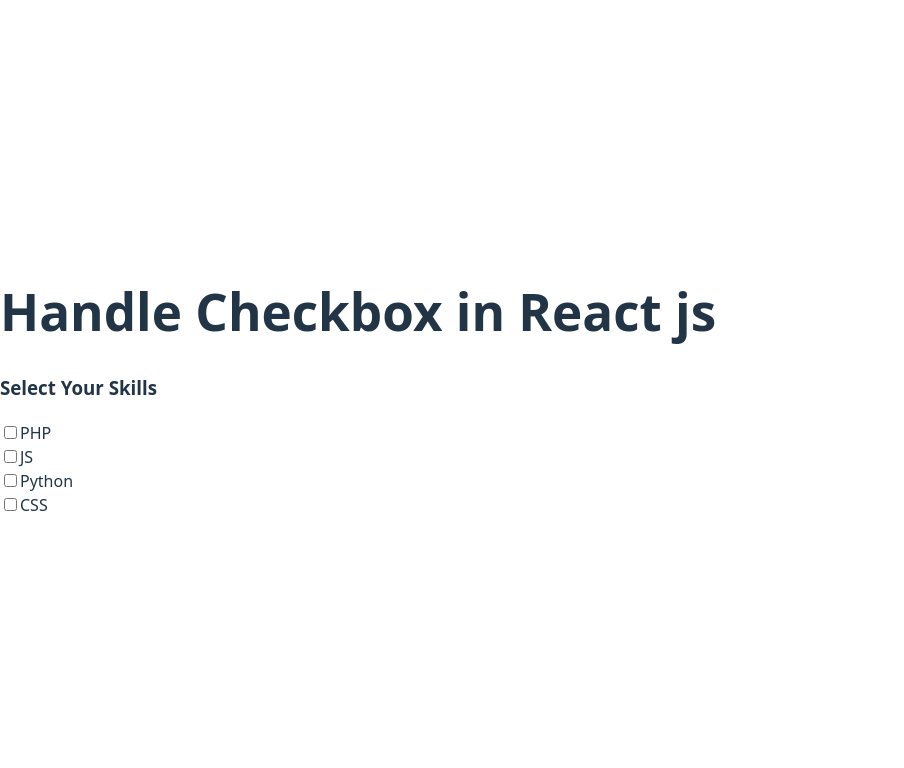
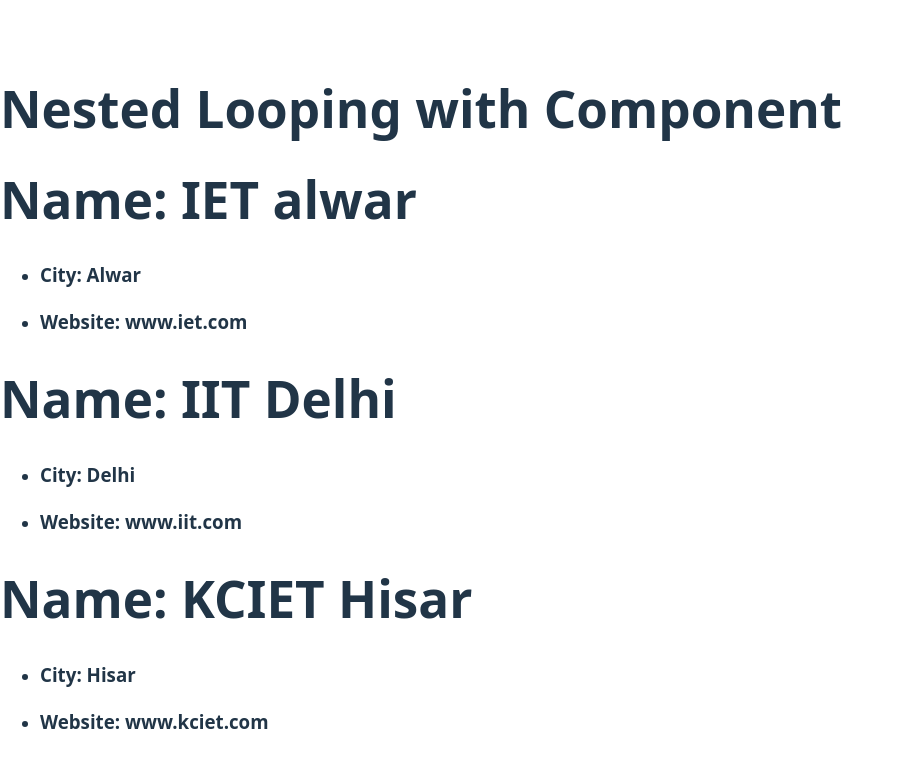
Before and after one commit to MuqhtadeerM/first-react-project, a React (Vite) app in the folder MultipleCoditions/: page / in a window 1280 px wide. Shown: the top 768 px of the page, without its empty margins (0-904 px from the left). Built offline with nearby package versions, Linux system fonts and the light colour scheme.

Commit message:
clock added

```diff
--- a/MultipleCoditions/src/App.jsx
+++ b/MultipleCoditions/src/App.jsx
@@ -1,5 +1,6 @@
 // import { useState } from "react";
-import Skillls from "./Skillls";
+// import User from "./Users"
+// import Skillls from "./Skillls";
 // import Usesr from "./Usesr";
 // import College from "./College";
 // import Student from "./Student";
@@ -162,7 +163,8 @@
     )
 }
 export default App;
-*/
+
+
 
 function App() {
     return(
@@ -174,3 +176,269 @@
 }
 
 export default App;
+
+
+
+function App() {
+
+    const [gender, setGender] = useState('')
+    const [city, setCity] = useState('')
+    return (
+        <div>
+
+            <h1>Handle the radio buttons and Drop downs</h1>
+            <h4>Select Gender</h4>
+            <input value={"male"} onChange={(event)=>setGender(event.target.value)} type="radio" name="gender" id="male" />
+            <label htmlFor="male">Male</label>
+            <input value={"female"} onChange={(event)=>setGender(event.target.value)} type="radio" name="gender" checked={gender=='female'} id="male" />
+            <label htmlFor="male" >Female</label>
+            <h4>Selected Gender :{gender}</h4>
+
+            <br></br>
+            <h4>Select the appropirate City</h4>
+            <select onChange={(event)=>setCity(event.target.value)} defaultValue={"nepal"}>
+                <option value="nepal">Nepal</option>
+                <option value="uae">UAE</option>
+                <option value="us">USA</option>
+                <option value="un">UN</option>
+
+            </select>
+        </div>
+    )
+}
+
+export default App;
+
+
+function App() {
+  const userNames = ["anil", "sam", "loakath"];
+  const userData = [
+    {
+      name: "anil",
+      age: "25",
+      email: "anil@gmail.com",
+      id: 1,
+    },
+    {
+      name: "sam",
+      age: "36",
+      email: "sam@test.com",
+      id: 2,
+    },
+    {
+      name: "loakath",
+      age: "77",
+      email: "lock@test.com",
+      id: 3,
+    },
+  ];
+
+  return (
+    <div>
+      <h1>loop in jsx with Map Function</h1>
+      <table border="1">
+        <thead>
+          <tr>
+            <td>Id</td>
+            <td>Name</td>
+            <td>Email</td>
+            <td>Age</td>
+          </tr>
+        </thead>
+        <tbody>
+          {userData.map((user) => (
+            <tr key={user.id}>
+              <td>{user.id}</td>
+              <td>{user.name}</td>
+              <td>{user.email}</td>
+              <td>{user.age}</td>
+            </tr>
+          ))}
+        </tbody>
+      </table>
+
+      <br></br>
+      <h4>Dummy Data</h4>
+      <table border="1">
+        <thead>
+          <tr>
+            <td>ID</td>
+            <td>Name</td>
+            <td>Email</td>
+            <td>Age</td>
+          </tr>
+        </thead>
+        <tbody>
+          <tr>
+            <td>1</td>
+            <td>anil</td>
+            <td>anil@test.com</td>
+            <td>25</td>
+          </tr>
+          <tr>
+            <td>1</td>
+            <td>anil</td>
+            <td>anil@test.com</td>
+            <td>25</td>
+          </tr>
+        </tbody>
+      </table>
+    </div>
+  );
+}
+
+export default App;
+
+
+function App() {
+  const userData = [
+    {
+      name: "anil",
+      age: "25",
+      email: "anil@gmail.com",
+      id: 1,
+    },
+    {
+      name: "sam",
+      age: "36",
+      email: "sam@test.com",
+      id: 2,
+    },
+    {
+      name: "loakath",
+      age: "77",
+      email: "lock@test.com",
+      id: 3,
+    },
+  ];
+  return(
+    <div>
+        <h4>Reuse the div components in Loop</h4>
+        {
+            userData.map((user)=> (
+                <div key={user.id}>
+                    <User data={user}/>
+                </div>
+            ))
+        }
+
+    </div>
+  )
+}
+export default App;
+
+// making clock
+import Clock from "./Clock"
+import { useState } from "react";
+function App() {
+
+    const [color, setColor] = useState('red');
+    return(
+        <>
+            <h1>The First Clock in React JS</h1>
+            <Clock color={color}/>
+
+            <select onChange={(event)=> setColor(event.target.value)}>
+                <option value={"red"}>Red</option>
+                <option value={"blue"}>Blue</option>
+                <option value={"orange"}>Orange</option>
+                <option value={"green"}>Green</option>
+            </select>
+        </>
+    )
+}
+export default App;
+*/
+
+function App() {
+  const collegeData = [
+    {
+      name: "IET alwar",
+      city: "Alwar",
+      website: "www.iet.com",
+      student: [
+        {
+          name: "anil",
+          age: "34",
+          email: "anil@gmail.com"
+        },
+        {
+          name: "petre",
+          age: "43",
+          email: "peter@gmail.com"
+        },
+        {
+          name: "abi",
+          age: "12",
+          email: "abi@gmail.com"
+        }
+      ]
+    },
+    {
+      name: "IIT Delhi",
+      city: "Delhi",
+      website: "www.iit.com",
+      student: [
+        {
+          name: "anil",
+          age: "34",
+          email: "anil@gmail.com"
+        },
+        {
+          name: "petre",
+          age: "43",
+          email: "peter@gmail.com"
+        },
+        {
+          name: "abi",
+          age: "12",
+          email: "abi@gmail.com"
+        }
+      ]
+    },
+    {
+      name: "KCIET Hisar",
+      city: "Hisar",
+      website: "www.kciet.com",
+      student: [
+        {
+          name: "anil",
+          age: "34",
+          email: "anil@gmail.com"
+        },
+        {
+          name: "petre",
+          age: "43",
+          email: "peter@gmail.com"
+        },
+        {
+          name: "abi",
+          age: "12",
+          email: "abi@gmail.com"
+        }
+      ]
+    }
+  ]
+  return(
+    <div>
+      <h1>Nested Looping with Component</h1>
+      {
+        collegeData.map((college, index)=> (
+          <div key={index}>
+            <h1>Name: {college.name}</h1>
+            <ul>
+              <li>
+                <h3>City: {college.city}</h3>
+              </li>
+              <li>
+                <h3>Website: {college.website}</h3>
+              </li>
+
+            </ul>
+          </div>
+        ))
+      }
+    </div>
+  )
+}
+export default App;
--- /dev/null
+++ b/MultipleCoditions/src/Clock.jsx
@@ -0,0 +1,17 @@
+import { useEffect, useState } from "react";
+const Clock = ({color})=> {
+    const [time, setTime] = useState(0);
+    useEffect(()=>{
+        setInterval(() => {
+            setTime(new Date().toLocaleTimeString())
+        }, 1000);
+    }, [])
+    return(
+        <>
+            <h1
+             style={{color:color,backgroundColor:'#000', width:"250px", padding:"10px",borderRadius:"10px"}}
+            >{time}</h1>
+        </>
+    )
+}
+export default Clock;
--- /dev/null
+++ b/MultipleCoditions/src/Users.jsx
@@ -0,0 +1,18 @@
+const User = ({data}) => {
+    return(
+        <div style={{
+            border: "1px solid green",
+            padding: "10px",
+            margin: "10px",
+            width: "400px",
+            borderRadius: "10px"
+        }}>
+            <h4>Name: <span style={{color: 'green'}}>{data.name}</span></h4>
+            <h4>Age: <span style={{color: 'green'}}>{data.age}</span></h4>
+            <h4>Emails: <span style={{color: 'green'}}>{data.email}</span></h4>
+
+        </div>
+    )
+}
+
+export default User;
```
